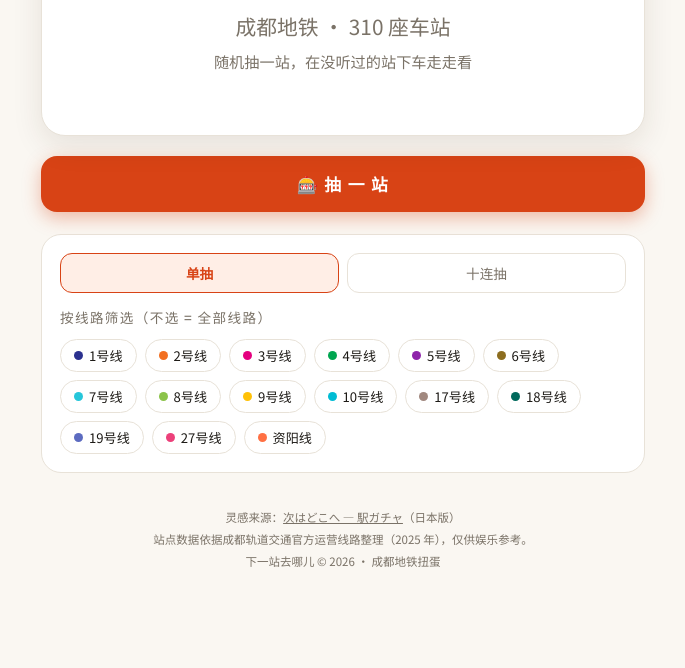
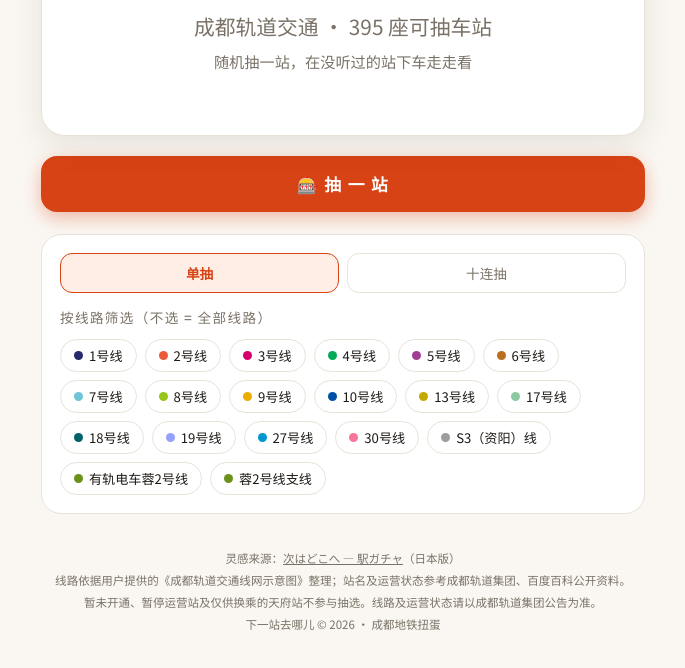
Before and after one commit to claudefan2008/chengdu-metro-gacha, a plain HTML site: page index.html in a window 1280 px wide. Shown: the part 236-904 px from the top of the page, without its empty margins (297-982 px from the left). Drawn offline with Linux system fonts and the light colour scheme.

Commit message:
fix: 更新成都线网数据并添加站点百科入口

```diff
--- a/index.html
+++ b/index.html
@@ -14,7 +14,7 @@
 }catch(e){}})();
 </script>
 <title>下一站去哪儿 — 成都地铁扭蛋｜随机选站决定你的下次出行</title>
-<meta name="description" content="从成都地铁约380座车站中随机抽一站：按线路筛选、单抽或十连，看看下一站去哪儿。附高德/百度地图直达，免费免登录。">
+<meta name="description" content="从成都轨道交通线网随机抽一站：18条线路及支线、按线路筛选、单抽或十连。附站点百度百科、高德/百度地图直达，免费免登录。">
 <link rel="manifest" href="manifest.webmanifest">
 <link rel="icon" type="image/svg+xml" href="icon.svg">
 <meta name="theme-color" content="#faf7f2" media="(prefers-color-scheme: light)">
@@ -167,7 +167,7 @@ footer a{color:var(--sub)}
   <div class="result" id="result">
     <div class="hint" id="hint-area">
       <div style="font-size:3rem;margin-bottom:10px">🚇</div>
-      <div class="big">成都地铁 · <span id="total-n">380+</span> 座车站</div>
+      <div class="big">成都轨道交通 · <span id="total-n">--</span> 座可抽车站</div>
       <div>随机抽一站，在没听过的站下车走走看</div>
     </div>
     <div class="slot" id="slot" style="display:none"><div class="slot-inner" id="slot-inner"></div></div>
@@ -184,6 +184,7 @@ footer a{color:var(--sub)}
   </div>
 
   <div class="share-row" id="share-row" style="display:none">
+    <a class="share-btn" id="wiki-link" target="_blank" rel="noopener">📖 百度百科</a>
     <a class="share-btn" id="amap-link" target="_blank" rel="noopener">🗺️ 高德地图</a>
     <a class="share-btn" id="baidu-link" target="_blank" rel="noopener">🧭 百度地图</a>
     <button class="share-btn" id="copy-link">🔗 复制分享链接</button>
@@ -206,7 +207,8 @@ footer a{color:var(--sub)}
 
   <footer>
     灵感来源：<a href="https://la-rikopatto.github.io/kien-sekve/" target="_blank" rel="noopener">次はどこへ — 駅ガチャ</a>（日本版）<br>
-    站点数据依据成都轨道交通官方运营线路整理（2025 年），仅供娱乐参考。<br>
+    线路依据用户提供的《成都轨道交通线网示意图》整理；站名及运营状态参考成都轨道集团、百度百科公开资料。<br>
+    暂未开通、暂停运营站及仅供换乘的天府站不参与抽选。线路及运营状态请以成都轨道集团公告为准。<br>
     下一站去哪儿 © 2026 · 成都地铁扭蛋
   </footer>
 </div>
@@ -239,14 +241,22 @@ fetch('stations.json').then(function(r){return r.json()}).then(function(lines){
   LINES=lines;
   var seen=new Map();
   lines.forEach(function(line){
-    line.stations.forEach(function(name){
-      if(!seen.has(name)) seen.set(name,{id:'s'+seen.size,name:name,lines:[]});
+    line.stations.forEach(function(entry){
+      var name=typeof entry==='string'?entry:entry.name;
+      var status=typeof entry==='object'&&entry.status?entry.status:'open';
+      if(!seen.has(name)) seen.set(name,{id:'s'+seen.size,name:name,lines:[],status:status});
       seen.get(name).lines.push(line);
+      if(status!=='open')seen.get(name).status=status;
     });
   });
   STATIONS=Array.from(seen.values());
-  STATIONS.forEach(function(s){stationById.set(s.id,s)});
-  $('total-n').textContent=STATIONS.length;
+  STATIONS.forEach(function(s){
+    stationById.set(s.id,s);
+    if(s.status==='unopened')s.statusNote='暂未开通';
+    if(s.status==='suspended')s.statusNote='暂停运营';
+    if(s.name==='天府站')s.statusNote='仅供换乘，暂不提供进出站';
+  });
+  $('total-n').textContent=STATIONS.filter(function(s){return s.status==='open'&&s.name!=='天府站'}).length;
   buildChips();
   /* 分享链接 ?station=sNN */
   try{
@@ -284,8 +294,9 @@ document.querySelectorAll('.mode').forEach(function(b){
 
 /* ---------- 抽选 ---------- */
 function pool(){
-  if(!selected.size) return STATIONS;
-  return STATIONS.filter(function(s){return s.lines.some(function(l){return selected.has(l.code)})});
+  var available=STATIONS.filter(function(s){return s.status==='open'&&s.name!=='天府站'});
+  if(!selected.size) return available;
+  return available.filter(function(s){return s.lines.some(function(l){return selected.has(l.code)})});
 }
 function randInt(n){
   if(window.crypto&&crypto.getRandomValues){
@@ -355,7 +366,7 @@ function showStation(s,fromHist){
   slot.style.display='none';tenList.style.display='none';hintArea.style.display='none';
   finalBox.style.display='block';
   stName.textContent=s.name;
-  stPy.textContent='CHENGDU METRO';
+  stPy.textContent=s.statusNote||'CHENGDU RAIL TRANSIT';
   stLines.innerHTML='';
   s.lines.forEach(function(l){
     var t=document.createElement('span');t.className='line-tag';
@@ -385,8 +396,13 @@ function showTen(list){
   setupShare(first);
   pushHist(first);
 }
+function baikeName(s){
+  return s.name==='中医大省医院'?'中医大·省医院':s.name;
+}
 function setupShare(s){
   shareRow.style.display='flex';
+  $('wiki-link').href='https://baike.baidu.com/item/'+encodeURIComponent(baikeName(s)+'站');
+  $('wiki-link').title='查看'+baikeName(s)+'站的百度百科词条';
   var q=encodeURIComponent(s.name+'地铁站 成都');
   amapLink.href='https://uri.amap.com/search?keyword='+q+'&city=成都';
   baiduLink.href='https://map.baidu.com/search/'+encodeURIComponent(s.name+'地铁站')+'/@11580000,3560000,12z';
--- a/stations.json
+++ b/stations.json
@@ -1,92 +1,78 @@
 [
   {
-    "code": "1",
-    "name": "1号线",
-    "color": "#2B318F",
-    "stations": ["升仙湖","火车北站","人民北路","文殊院","骡马市","天府广场","锦江宾馆","华西坝","省体育馆","倪家桥","桐梓林","火车南站","高新","金融城","孵化园","锦城广场","世纪城","天府三街","天府五街","华府大道","四河","华阳","海昌路","广福","红石公园","麓湖","武汉路","天府公园","西博城","广州路","兴隆湖","科学城"]
+    "code": "1", "name": "1号线", "color": "#28286E",
+    "stations": ["韦家碾","升仙湖","火车北站","人民北路","文殊院","骡马市","天府广场","锦江宾馆","华西坝","省体育馆","倪家桥","桐梓林","火车南站","高新","金融城","孵化园","锦城广场","世纪城","天府三街","天府五街","华府大道","四河","广都","五根松","华阳","海昌路","广福","红石公园","麓湖","武汉路","天府公园","西博城","广州路","兴隆湖","科学城"]
   },
   {
-    "code": "2",
-    "name": "2号线",
-    "color": "#F26F21",
-    "stations": ["犀浦","天河路","百草路","金周路","金科北路","迎宾大道","茶店子客运站","羊犀立交","一品天下","蜀汉路东","白果林","中医大省医院","通惠门","人民公园","天府广场","春熙路","东门大桥","牛王庙","牛市口","东大路","塔子山公园","成都东客站","成渝立交","惠王陵","洪河","成都行政学院","大面铺","连山坡","界牌","书房","龙平路","龙泉驿"]
+    "code": "2", "name": "2号线", "color": "#EB5A35",
+    "stations": ["犀浦","天河路","百草路","金周路","金科北路","迎宾大道","茶店子客运站","羊犀立交","一品天下","蜀汉路东","白果林","中医大省医院","通惠门","人民公园","天府广场","春熙路","东门大桥","牛王庙","牛市口","东大路","塔子山公园","成都东客站","成渝立交","惠王陵","洪河","成都行政学院","龙泉驿火车站","大面铺","连山坡","界牌","书房","龙平路","龙泉驿"]
   },
   {
-    "code": "3",
-    "name": "3号线",
-    "color": "#E4007F",
-    "stations": ["双流西站","龙桥路","航都大街","迎春桥","东升","双流广场","三里坝","双流北站","武青南路","武侯立交","川藏立交","太平园","红牌楼","高升桥","衣冠庙","省体育馆","磨子桥","新南门","春熙路","市二医院","前锋路","李家沱","驷马桥","昭觉寺南路","动物园","熊猫大道","军区总医院","植物园","金华寺东路","三河场","双流机场","石油大学","钟楼","马超西路","团结新区","锦水河","成都医学院"]
+    "code": "3", "name": "3号线", "color": "#D5006A",
+    "stations": ["双流西站","三里坝","双流广场","东升","迎春桥","航都大街","龙桥路","双凤桥","武青南路","武侯立交","川藏立交","太平园","红牌楼","高升桥","衣冠庙","省体育馆","磨子桥","新南门","春熙路","市二医院","红星桥","前锋路","李家沱","驷马桥","昭觉寺南路","动物园","熊猫大道","军区总医院","植物园","金华寺东路","三河场","锦水河","团结新区","马超西路","钟楼","石油大学","成都医学院"]
   },
   {
-    "code": "4",
-    "name": "4号线",
-    "color": "#00A650",
+    "code": "4", "name": "4号线", "color": "#00AA58",
     "stations": ["万盛","杨柳河","凤溪河","南熏大道","光华公园","涌泉","凤凰大街","马厂坝","非遗博览园","蔡桥","中坝","成都西站","清江西路","文化宫","西南财大","草堂北路","中医大省医院","宽窄巷子","骡马市","太升南路","市二医院","玉双路","双桥路","万年场","槐树店","来龙","十陵","成都大学","明蜀王陵","西河"]
   },
   {
-    "code": "5",
-    "name": "5号线",
-    "color": "#8E24AA",
-    "stations": ["华桂路","柏水场","廖家湾","北部商贸城","幸福桥","九道堰","杜家碾","大丰","石犀公园","皇花园","陆家桥","泉水路","洞子口","福宁路","五块石","赛云台","北站西二路","西北桥","花牌坊","抚琴","中医大省医院","青羊宫","省骨科医院","高升桥","科园","九兴大道","神仙树","石羊立交","交子大道","锦城大道","民乐","骑龙","警官学院","二江寺","南湖立交","怡心湖","龙马路","回龙"]
+    "code": "5", "name": "5号线", "color": "#A23E92",
+    "stations": ["华桂路","柏水场","廖家湾","北部商贸城","幸福桥","九道堰","杜家碾","大丰","石犀公园","皇花园","陆家桥","泉水路","洞子口","福宁路","五块石","赛云台","北站西二路","西北桥","花牌坊","抚琴","中医大省医院","青羊宫","省骨科医院","高升桥","科园","九兴大道","神仙树","石羊立交","市一医院","交子大道","锦城大道","锦城湖","大源","民乐","骑龙","警官学院","二江寺","南湖立交","怡心湖","龙马路","回龙"]
   },
   {
-    "code": "6",
-    "name": "6号线",
-    "color": "#8C6D1F",
-    "stations": ["望丛祠","和平街","郫筒","蜀新大道","檬梓","尚锦路","红高路","天宇路","犀浦","兴业北街","梓潼宫","侯家桥","兴盛","青杠","西华大道","金府","星河","西南交大","沙湾","西北桥","人民北路","梁家巷","前锋路","建设北路","新鸿路","玉双路","牛王庙","顺江路","三官堂","东光","琉璃场","琉三路","金石路","金融城东","中和","张家寺","陆肖","观东","新通大道","新川路","龙灯山","蒲草塘","万安","麓山大道","沈阳路","青岛路","昌公堰","杭州路","天府商务区","西博城","秦皇寺","松林","钓鱼嘴","红莲","天府公园","兰家沟"]
+    "code": "6", "name": "6号线", "color": "#B96F1D",
+    "stations": ["望丛祠","和平街","郫筒","蜀新大道","檬梓","尚锦路","红高路","天宇路","犀浦","兴业北街","梓潼宫","侯家桥","兴盛","青杠","西华大道","金府","星河","西南交大","沙湾","西北桥","人民北路","梁家巷","前锋路","建设北路","新鸿路","玉双路","牛王庙","顺江路","三官堂","东光","琉璃场","琉三路","金石路","金融城东","中和","张家寺","陆肖","观东","新通大道","新川路","龙灯山","蒲草塘","万安","麓山大道","沈阳路","青岛路","昌公堰","杭州路","天府商务区","西博城","秦皇寺","松林","芦角","钓鱼嘴","回龙","兰家沟"]
   },
   {
-    "code": "7",
-    "name": "7号线",
-    "color": "#26C6DA",
-    "stations": ["火车北站","驷马桥","府青路","八里庄","二仙桥","理工大学","崔家店","双店路","槐树店","迎晖路","成都东客站","大观","狮子山","四川师大","琉璃场","三瓦窑","火车南站","神仙树","高朋大道","太平园","武侯大道","龙爪堰","东坡路","文化宫","西南财大","一品天下","茶店子","花照壁","西南交大","九里堤","北站西二路"]
+    "code": "7", "name": "7号线", "color": "#6DC6D6",
+    "stations": ["火车北站","驷马桥","府青路","八里庄","二仙桥","理工大学","崔家店","双店路","槐树店","迎晖路","成都东客站","大观","狮子山","四川师大","琉璃场","三瓦窑","火车南站","神仙树","高朋大道","太平园","武侯大道","龙爪堰","东坡路","文化宫","金沙博物馆","一品天下","茶店子","花照壁","西南交大","九里堤","北站西二路"]
   },
   {
-    "code": "8",
-    "name": "8号线",
-    "color": "#8BC34A",
-    "stations": ["十里店","理工大学","东郊记忆","杉板桥","万年路","双桥路","万年场","杉板桥南","东大路","净居寺","东光","东湖公园","川大望江校区","芳草街","永丰","九兴大道","高朋大道","殷家林","庆安","石羊","三元","顺风","珠江路","川大江安校区","文星","莲花","龙港","莲塘","双凤桥","十里店南"]
+    "code": "8", "name": "8号线", "color": "#98C51A",
+    "stations": ["桂龙路","桂林","同乐","龙潭寺","龙潭立交","圣灯公园","十里店","理工大学","东郊记忆","杉板桥","万年路","双桥路","东大路","净居寺","东光","东湖公园","川大望江校区","倪家桥","芳草街","永丰","九兴大道","高朋大道","殷家林","庆安","石羊","三元","顺风","珠江路","川大江安校区","文星","莲花","龙港"]
   },
   {
-    "code": "9",
-    "name": "9号线",
-    "color": "#FFC107",
-    "stations": ["金融城东","心岛","锦城大道","太平寺","簇桥","武青南路","机投桥","培风","黄田坝","成都西站"]
+    "code": "9", "name": "9号线", "color": "#E9AE00",
+    "stations": ["金融城东","心岛","孵化园","锦城大道","三元","太平寺","华兴","簇桥","武青南路","机投桥","培风","成都西站","黄田坝"]
   },
   {
-    "code": "10",
-    "name": "10号线",
-    "color": "#00BCD4",
-    "stations": ["太平园","簇锦","华兴","金花","双流机场1航站楼","双流机场2航站楼","双流西站","应天寺","黄水","花源","新津","花桥","五津","儒林路","刘家碾","新平"]
+    "code": "10", "name": "10号线", "color": "#0050A3",
+    "stations": ["武侯祠","高升桥","红牌楼","太平园","簇锦","华兴","金花","双流机场1航站楼","双流机场2航站楼","双流西站","应天寺","黄水","花源","新津站","花桥","五津","儒林路","刘家碾","新平"]
   },
   {
-    "code": "17",
-    "name": "17号线",
-    "color": "#A1887F",
-    "stations": ["金星","黄石","市五医院","凤溪河","温泉大道","明光","九江北","白佛桥","机投桥"]
+    "code": "13", "name": "13号线", "color": "#C5A900",
+    "stations": ["瓦窑滩","万家湾","培风","万寿桥","东坡路","光华村","杜甫草堂","青羊宫","小南街","文翁石室","华西坝","新南门","九眼桥","三官堂","净居寺","四川师大","娇子立交","幸福梅林","三圣花乡","龙华寺","龙安"]
   },
   {
-    "code": "18",
-    "name": "18号线",
-    "color": "#00695C",
-    "stations": ["火车南站","孵化园","锦城广场东","海昌路","西博城","兴隆","天府站","三岔","福田","天府机场3号4号航站楼","天府机场1号2号航站楼","天府机场北"]
+    "code": "17", "name": "17号线", "color": "#8BCAA0",
+    "stations": ["九江北","白佛桥","机投桥","阳公桥","龙爪堰","清水河大桥","浣花里","省骨科医院","小南街","人民公园","西大街","城隍庙","红星桥","建设北路","踏水桥","二仙桥","机车厂","人民塘","航天路","威灵","高洪"]
   },
   {
-    "code": "19",
-    "name": "19号线",
-    "color": "#5C6BC0",
-    "stations": ["金星","黄石","市五医院","凤溪河","温泉大道","明光","九江北","龙桥路","双流机场2航站楼东","怡心湖","正兴湾","红莲","天府商务区","蓝家店","天府站","合江"]
+    "code": "18", "name": "18号线", "color": "#006268",
+    "stations": ["火车南站","孵化园","锦城广场东","世纪城","海昌路","西博城","兴隆","天府站","三岔","福田",{"name":"天府机场3号4号航站楼","status":"unopened"},"天府机场1号2号航站楼","天府机场北"]
   },
   {
-    "code": "27",
-    "name": "27号线",
-    "color": "#EC407A",
-    "stations": ["石佛","慈义","兴城大道","旃檀寺","石门坎","三圣寺","金华寺东路","赖家店","韦家碾","双水碾","王贾桥","洞子口","沙河源","新桥","金府","花照壁北","金牛公园","蜀鑫路"]
+    "code": "19", "name": "19号线", "color": "#93A0FE",
+    "stations": ["金星","黄石","市五医院","凤溪河","温泉大道","明光","九江北","龙桥路","双流机场2航站楼东","龙港","温家山","牧华路","怡心湖","正兴湾","红莲","天府商务区","蓝家店","天府站","三岔","福田",{"name":"天府机场3号4号航站楼","status":"unopened"},"天府机场1号2号航站楼","天府机场北",{"name":"合江","status":"unopened"}]
   },
   {
-    "code": "S3",
-    "name": "资阳线",
-    "color": "#FF7043",
-    "stations": ["福田","芦葭","资阳临空","幸福大道","苌弘广场","宝台","资阳北站"]
+    "code": "27", "name": "27号线", "color": "#0097CE",
+    "stations": ["石佛","慈义","兴城大道","旃檀寺","石门坎","三圣寺","范家巷","鲤鱼湾","赖家店",{"name":"白仁店","status":"unopened"},"韦家碾","双水碾","王贾桥","洞子口","沙河源","新桥","金府","花照壁北","金牛公园","羊犀立交","黄忠","金沙滨河公园","蜀鑫路"]
+  },
+  {
+    "code": "30", "name": "30号线", "color": "#F67599",
+    "stations": ["双流机场2航站楼东","寺圣","星月","光明","谢家渡","珠江路","大同","石羊东","新园大道","市一医院","益州大道","金融城北","府城桥","金石路","棬子树","锦逸","娇子立交","海桐街","航天立交","惠王陵","玉石",{"name":"分水","status":"unopened"},{"name":"玉虹路","status":"unopened"},"龙泉驿火车站南"]
+  },
+  {
+    "code": "S3", "name": "S3（资阳）线", "color": "#9D9D9E",
+    "stations": ["福田",{"name":"芦葭","status":"unopened"},"资阳临空","幸福大道","苌弘广场","宝台","资阳北站"]
+  },
+  {
+    "code": "R2", "name": "有轨电车蓉2号线", "color": "#6A911A",
+    "stations": ["成都西站","联工",{"name":"清淳","status":"unopened"},{"name":"两河路","status":"unopened"},"土龙路","新业路","锦城学院","电子科大","合信路","合作路","天欣路","安埠","天映路","天源路","德富大道","红旗大道","红展东路","大禹东路","花石","晨光","何公路",{"name":"望丛中路","status":"unopened"},{"name":"菠萝滩","status":"unopened"},"望丛祠","梨园路","郫县西站"]
+  },
+  {
+    "code": "RB", "name": "蓉2号线支线", "color": "#6A911A",
+    "stations": ["新业路","百叶路","晨风","天河路","龙吟","西南交大犀浦站","犀方路","国宁","大田","西华大学","双林村","金土","技师学院","仁和"]
   }
 ]
```
